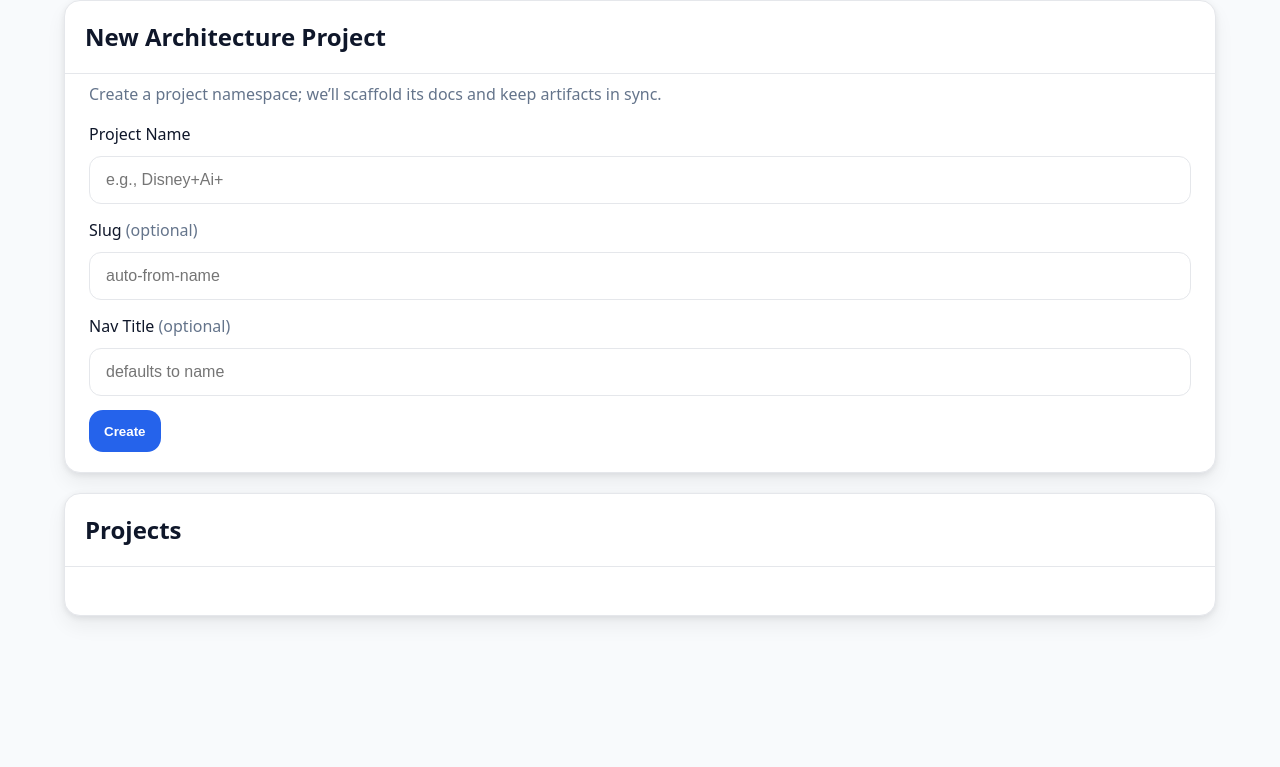
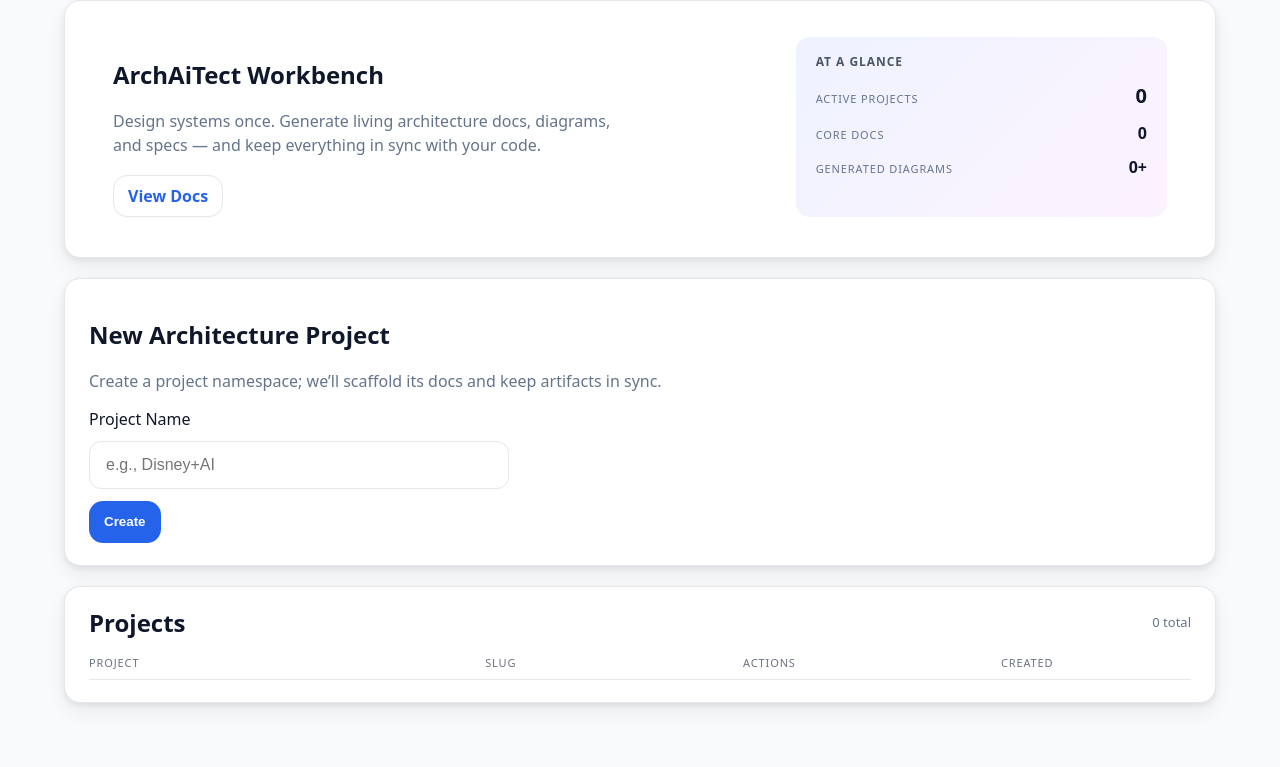
Before and after one commit to NimaShafie/arch-ai-tect, a FastAPI app: page / in a window 1280 px wide. Shown: the part 87-854 px from the top of the page. Before the commit the page ends 800 px from the top, so only its background shows below. Run offline with FastAPI, Linux system fonts and the light colour scheme; data that the repository does not hold is empty.

Commit message:
new workbench homepage

```diff
--- a/server/templates/ui.html
+++ b/server/templates/ui.html
@@ -3,73 +3,202 @@
 {% block title %}Workbench UI · ArchAiTect{% endblock %}
 
 {% block content %}
-  <section class="card">
-    <h2 class="h1">New Architecture Project</h2>
-    <div style="padding:4px 24px 20px 24px;">
-      <p class="muted" style="margin-top:4px;">
+<div class="shell" style="padding-bottom:40px;">
+
+  <!-- HERO + AT A GLANCE -->
+  <section class="card" style="margin-bottom:20px; padding:20px 28px;">
+    <div style="display:flex; flex-wrap:wrap; gap:20px; align-items:stretch; justify-content:space-between;">
+      <!-- Left: intro -->
+      <div style="flex:2; min-width:260px;">
+        <h1 class="h1" style="margin-bottom:6px;">ArchAiTect Workbench</h1>
+        <p class="muted" style="max-width:520px; margin-bottom:18px;">
+          Design systems once. Generate living architecture docs, diagrams, and specs — and keep everything in sync with your code.
+        </p>
+	 <div style="display:flex; flex-wrap:wrap; gap:10px;">
+          <a href="https://docs.shafie.org" target="_blank" class="btn">View Docs</a>
+        </div>
+      </div>
+
+      <!-- Right: stats -->
+      <div style="
+        flex:1;
+        min-width:220px;
+        border-radius:14px;
+        background:linear-gradient(135deg, #eef2ff 0%, #f5f3ff 45%, #fdf2ff 100%);
+        padding:16px 20px;
+        display:flex;
+        flex-direction:column;
+        gap:10px;
+      ">
+        <div style="font-size:12px; letter-spacing:.08em; text-transform:uppercase; color:#4b5563; font-weight:600;">
+          At a glance
+        </div>
+        <div style="display:flex; flex-direction:column; gap:10px; font-size:13px;">
+          <div style="display:flex; justify-content:space-between; align-items:baseline;">
+            <div class="muted" style="text-transform:uppercase; font-size:11px; letter-spacing:.08em;">Active projects</div>
+            <div style="font-size:20px; font-weight:700;">{{ projects|length }}</div>
+          </div>
+          <div style="display:flex; justify-content:space-between; align-items:baseline;">
+            <div class="muted" style="text-transform:uppercase; font-size:11px; letter-spacing:.08em;">Core docs</div>
+            <div style="font-size:16px; font-weight:600;">{{ projects|length * 4 }}</div>
+          </div>
+          <div style="display:flex; justify-content:space-between; align-items:baseline;">
+            <div class="muted" style="text-transform:uppercase; font-size:11px; letter-spacing:.08em;">Generated diagrams</div>
+            <div style="font-size:16px; font-weight:600;">{{ projects|length * 6 }}+</div>
+          </div>
+        </div>
+      </div>
+    </div>
+  </section>
+
+  <!-- NEW PROJECT CARD (no slug/nav_title fields) -->
+  <section class="card" style="margin-bottom:20px;">
+    <div style="padding:18px 24px 22px 24px;">
+      <h2 class="h1" style="margin-bottom:4px;">New Architecture Project</h2>
+      <p class="muted" style="margin-bottom:14px;">
         Create a project namespace; we’ll scaffold its docs and keep artifacts in sync.
       </p>
 
-      <form id="createForm" autocomplete="off" style="margin-top:12px;">
-        <div class="form-row">
+      <form id="createForm" autocomplete="off" style="margin-top:4px; max-width:420px;">
+        <div class="form-row" style="margin-bottom:12px;">
           <label for="name">Project Name</label>
-          <input id="name" name="name" class="input" type="text" placeholder="e.g., Disney+Ai+" required />
+          <input
+            id="name"
+            name="name"
+            class="input"
+            type="text"
+            placeholder="e.g., Disney+AI"
+            required
+          />
         </div>
 
-        <div class="form-row">
-          <label for="slug">Slug <span class="muted">(optional)</span></label>
-          <input id="slug" name="slug" class="input" type="text" placeholder="auto-from-name" />
-        </div>
-
-        <div class="form-row">
-          <label for="nav_title">Nav Title <span class="muted">(optional)</span></label>
-          <input id="nav_title" name="nav_title" class="input" type="text" placeholder="defaults to name" />
-        </div>
-
-        <div style="margin-top:12px;">
-          <button type="submit" class="btn primary">Create</button>
-        </div>
+        <button type="submit" class="btn primary">
+          Create
+        </button>
       </form>
     </div>
   </section>
 
-  <section class="card" style="margin-top:20px;">
-    <h2 class="h1" style="margin-bottom:12px;">Projects</h2>
-    <div id="projects" class="projects" style="padding-left:20px;padding-right:20px;">
-      {% for p in projects %}
-      <div class="project-row" data-name="{{ p.name | e }}" data-slug="{{ p.slug | e }}" style="display:flex;justify-content:space-between;align-items:center;padding:14px 0;border-bottom:1px solid var(--border);">
-        <div class="project-row__meta" style="display:flex;flex-direction:column;gap:4px;">
-          <div class="project-row__title" style="font-weight:600">{{ p.name }}</div>
-          <div class="project-row__slug muted">/{{ p.slug }}</div>
+  <!-- PROJECTS CARD (full width, horizontal layout) -->
+  <section class="card">
+    <style>
+      .projects-table {
+        width: 100%;
+      }
+      .projects-table-header,
+      .project-row {
+        display: grid;
+        grid-template-columns: minmax(0, 2.2fr) minmax(0, 1.4fr) minmax(0, 1.4fr) minmax(0, 1.1fr);
+        align-items: center;
+        gap: 16px;
+      }
+      .projects-table-header {
+        padding: 4px 0 8px 0;
+        font-size: 11px;
+        text-transform: uppercase;
+        letter-spacing: .08em;
+        color: #6b7280;
+        border-bottom: 1px solid var(--border);
+      }
+      .project-row {
+        padding: 12px 0;
+        border-bottom: 1px solid var(--border);
+        font-size: 14px;
+      }
+      .project-row:last-child {
+        border-bottom: none;
+      }
+      .project-name {
+        font-weight: 600;
+      }
+      .project-slug {
+        font-family: ui-monospace, SFMono-Regular, Menlo, Monaco, Consolas, "Liberation Mono", "Courier New", monospace;
+        font-size: 13px;
+      }
+      .project-actions {
+        display: flex;
+        gap: 8px;
+        align-items: center;
+      }
+      .project-created {
+        text-align: right;
+        font-size: 13px;
+        color: #6b7280;
+      }
+      @media (max-width: 800px) {
+        .projects-table-header,
+        .project-row {
+          grid-template-columns: minmax(0, 2fr) minmax(0, 1.2fr) minmax(0, 1.6fr);
+        }
+        .projects-table-header div:nth-child(4),
+        .project-row > div:nth-child(4) {
+          display: none; /* hide Created on smaller screens */
+        }
+      }
+    </style>
+
+    <div style="padding:18px 24px 22px 24px;">
+      <div style="display:flex; justify-content:space-between; align-items:center; margin-bottom:10px;">
+        <h2 class="h1" style="margin:0;">Projects</h2>
+        <div class="muted" style="font-size:13px;">{{ projects|length }} total</div>
+      </div>
+
+      <div class="projects-table">
+        <div class="projects-table-header">
+          <div>Project</div>
+          <div>Slug</div>
+          <div>Actions</div>
+          <div>Created</div>
         </div>
-        <div class="project-row__actions" style="display:flex;gap:10px;align-items:center;">
-          <a class="btn" href="/ui/{{ p.slug }}">View</a>
-          <button class="btn" style="color:#dc2626;border-color:#fecaca;background:#fff5f5" data-delete="{{ p.slug }}">Delete</button>
-          <div class="muted" style="min-width:120px;text-align:right">{{ p.created_at.strftime("%m/%d/%Y") if p.created_at else "" }}</div>
+
+        <div id="projectsTableBody">
+          {% for p in projects %}
+          <div class="project-row" data-name="{{ p.name | e }}" data-slug="{{ p.slug | e }}">
+            <div class="project-name">{{ p.name }}</div>
+            <div class="project-slug muted">/{{ p.slug }}</div>
+            <div class="project-actions">
+              <a class="btn" href="/ui/{{ p.slug }}">View</a>
+              <button
+                class="btn"
+                style="color:#dc2626; border-color:#fecaca; background:#fff5f5;"
+                data-delete="{{ p.slug }}"
+              >
+                Delete
+              </button>
+            </div>
+            <div class="project-created">
+              {{ p.created_at.strftime("%m/%d/%Y") if p.created_at else "" }}
+            </div>
+          </div>
+          {% endfor %}
         </div>
       </div>
-      {% endfor %}
     </div>
   </section>
+
+</div>
 {% endblock %}
 
 {% block body_extra %}{% endblock %}
 
 {% block scripts %}
 <script>
-  // Create
+  // Create new project (slug & nav_title are always auto-handled on the backend)
   document.querySelector('#createForm').addEventListener('submit', async (e) => {
     e.preventDefault();
+    const form = e.target;
     const data = {
-      name: e.target.name.value,
-      slug: e.target.slug.value || undefined,
-      nav_title: e.target.nav_title?.value || undefined,
+      name: form.name.value.trim()
     };
+
+    if (!data.name) return;
+
     const r = await fetch('/api/projects', {
-      method:'POST',
-      headers:{'Content-Type':'application/json'},
+      method: 'POST',
+      headers: { 'Content-Type': 'application/json' },
       body: JSON.stringify(data),
     });
+
     if (!r.ok) {
       const msg = await r.text();
       alert('Create failed: ' + msg);
@@ -78,20 +207,26 @@
     location.reload();
   });
 
-  // Delete (with confirm)
-  document.querySelector('#projects').addEventListener('click', async (e) => {
+  // Delete project (with confirm)
+  document.querySelector('#projectsTableBody').addEventListener('click', async (e) => {
     const btn = e.target.closest('[data-delete]');
     if (!btn) return;
+
     const slug = btn.getAttribute('data-delete');
     if (!confirm(`Delete project "${slug}" and its generated files in docs?`)) return;
 
-    const r = await fetch(`/api/projects/${encodeURIComponent(slug)}`, { method:'DELETE' });
+    const r = await fetch(`/api/projects/${encodeURIComponent(slug)}`, {
+      method: 'DELETE'
+    });
+
     if (!r.ok) {
       const msg = await r.text();
       alert('Delete failed: ' + msg);
       return;
     }
-    btn.closest('.project-row').remove();
+
+    const row = btn.closest('.project-row');
+    if (row) row.remove();
   });
 </script>
 {% endblock %}
```
